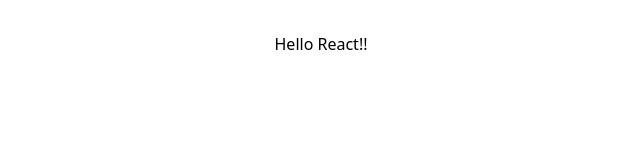
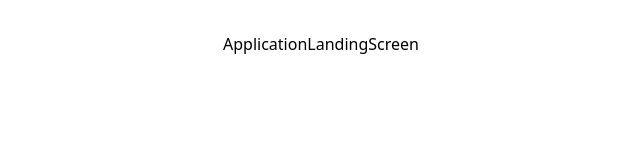
Before and after one commit to aditya28n99/Aventisia-Assignment, a React (Vite) app: page / in a window 1280 px wide. Shown: the top 160 px of the page, without its empty margins (319-959 px from the left). Built offline with nearby package versions, Linux system fonts and the light colour scheme.

Commit message:
Starting with first App landing page layout

```diff
--- a/src/App.jsx
+++ b/src/App.jsx
@@ -1,10 +1,13 @@
 import './App.css'
+import ApplicationLandingScreen from './pages/ApplicationLandingScreen'
 
 function App() {
 
   return (
-      <h1 className='text-red-500 font-bold'>Hello React!!</h1>
+      <>
+      <ApplicationLandingScreen/>
+      </>
   )
 }
 
-export default App
+export default App;
--- /dev/null
+++ b/src/pages/ApplicationLandingScreen.jsx
@@ -0,0 +1,7 @@
+import React from 'react'
+
+export default function ApplicationLandingScreen() {
+  return (
+    <div>ApplicationLandingScreen</div>
+  )
+}
```
